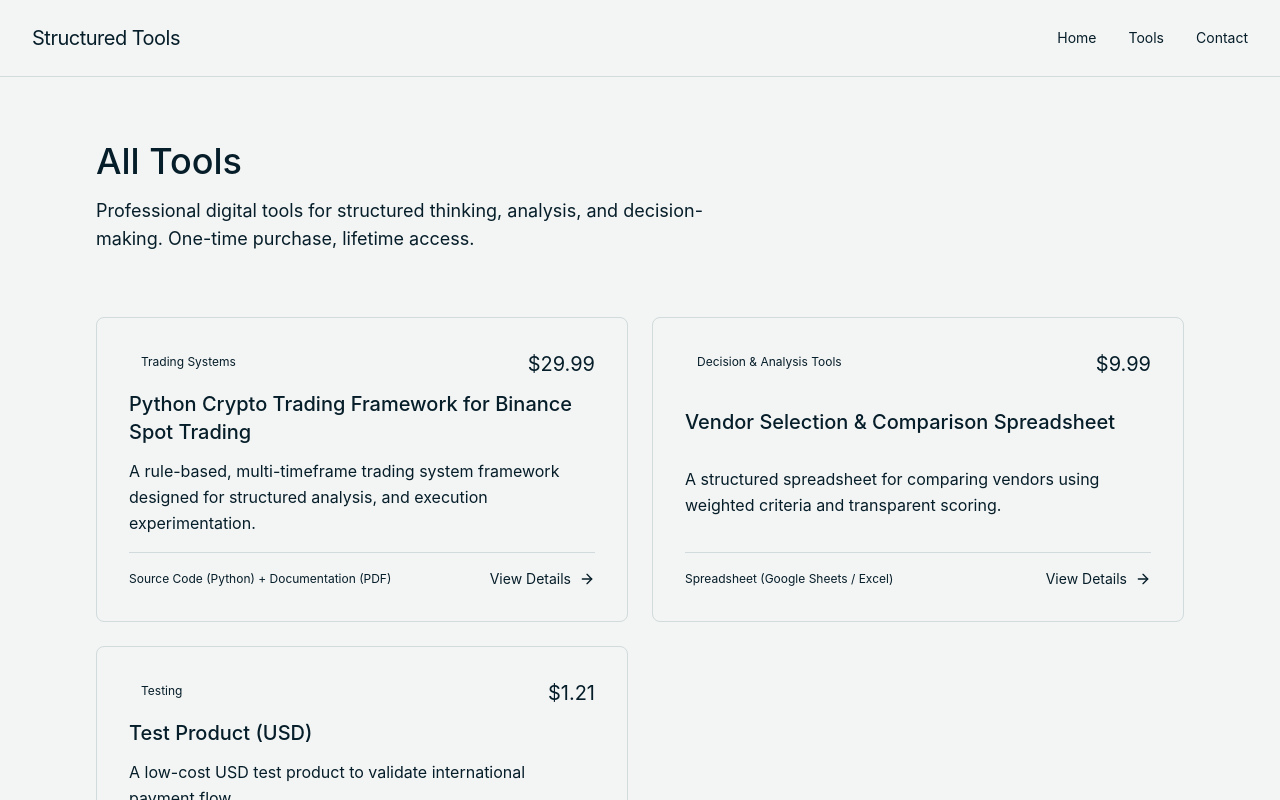
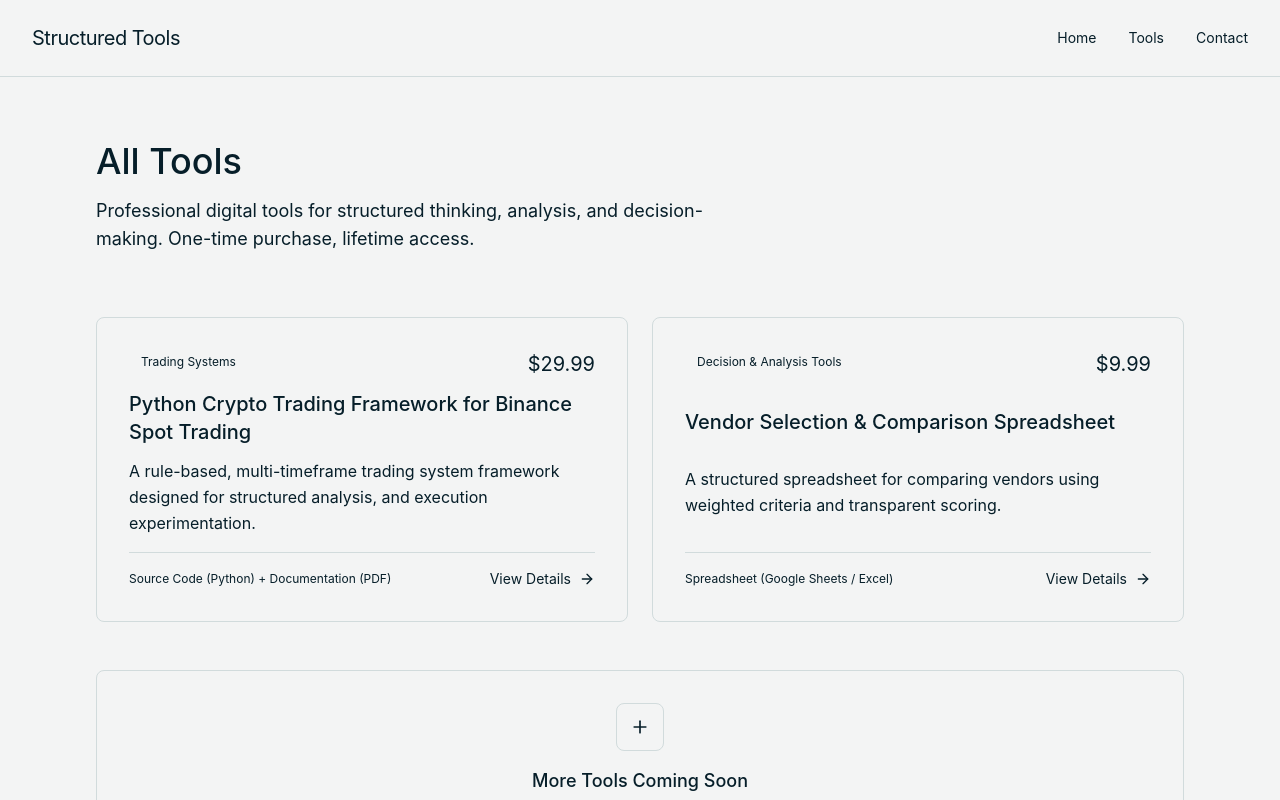
Before and after one commit to VedantN0/structured-tools-site, a React (Vite) app: page /products in a window 1280 px wide. Shown: the top 800 px of the page. Built offline with nearby package versions, Linux system fonts and the light colour scheme.

Commit message:
Version 1.09 Test Only with URL

```diff
--- a/src/app/data/products.ts
+++ b/src/app/data/products.ts
@@ -11,6 +11,7 @@ export interface Product {
   currency: "USD";
   accessFile: string[],
   features: string[];
+  isPublic: boolean;
 }
 
 export const products: Product[] = [
@@ -46,7 +47,8 @@ export const products: Product[] = [
       "Deterministic bar-by-bar execution",
       "Safe exchange API interaction",
       "Extensible and modular architecture"
-    ]
+    ],
+    isPublic: true
   },
   {
     id: "vendor-selection-spreadsheet",
@@ -80,7 +82,8 @@ export const products: Product[] = [
       "Customizable inputs",
       "Clear decision structuring",
       "Reusable for multiple evaluations"
-    ]
+    ],
+    isPublic: true
   },
   {
     id: "test-usd-product",
@@ -90,7 +93,7 @@ export const products: Product[] = [
     shortDescription:
       "A low-cost USD test product to validate international payment flow.",
     description:
-      "This product is used to test international USD payments through Razorpay, including order creation, verification, and token-based download access.",
+      "This product is used to test international USD payments, including order creation, verification, and token-based download access.",
     whoItsFor: [
       "International payment testing",
       "USD flow validation",
@@ -98,7 +101,7 @@ export const products: Product[] = [
     ],
     whatsIncluded: [
       "Test USD file download",
-      "Razorpay USD transaction test",
+      "USD transaction test",
       "Access control validation"
     ],
     price: 121, // $1.21 (dollars)
@@ -109,7 +112,8 @@ export const products: Product[] = [
       "USD checkout validation",
       "Token-based download test",
       "GA4 purchase tracking"
-    ]
+    ],
+    isPublic: false
   }
 ];
 
--- a/src/app/pages/ProductsPage.tsx
+++ b/src/app/pages/ProductsPage.tsx
@@ -17,7 +17,9 @@ export function ProductsPage() {
 
         {/* Products Grid */}
         <div className="grid grid-cols-1 sm:grid-cols-2 gap-6 mb-12">
-          {products.map((product) => (
+          {products
+          .filter(product => product.isPublic !== false)
+          .map((product) => (
             <Link
               key={product.id}
               to={`/product/${product.id}`}
```
